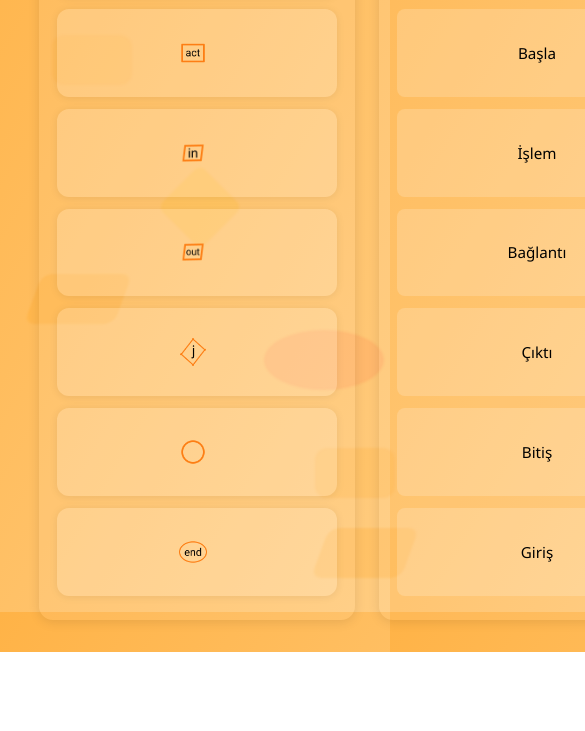
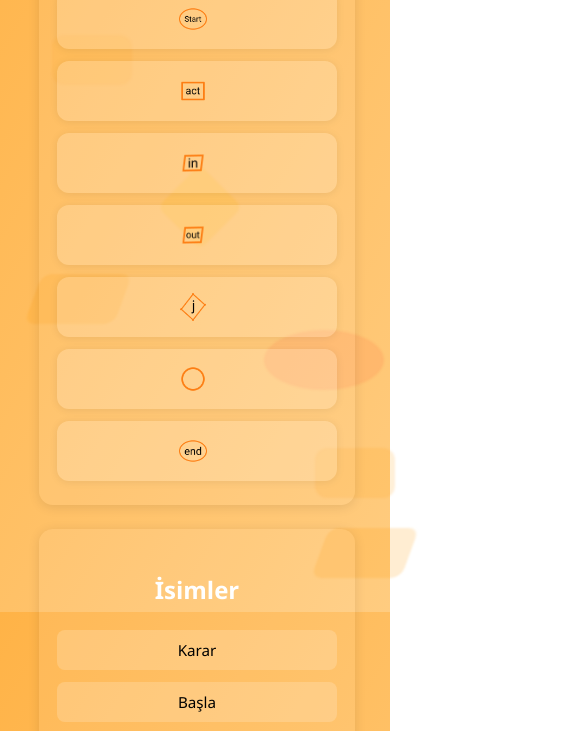
Before and after one commit to oguuzw/YgtMiniOyunlar, a plain HTML site: page docs/flowchart.html in a window 390 px wide. Shown: the part 232-963 px from the top of the page, 585 px wide, since content can reach past the window. Before the commit the page ends 884 px from the top, so only its background shows below. Drawn offline with Linux system fonts and the light colour scheme.

Commit message:
telefon 5

```diff
--- a/docs/styles/flowchart.css
+++ b/docs/styles/flowchart.css
@@ -4,6 +4,9 @@ body {
     margin: 0;
     padding: 0;
     overflow: hidden;
+    display: flex;
+    flex-direction: column;
+    min-height: 100vh;
 }
 
 html, body {
@@ -11,6 +14,36 @@ html, body {
     min-height: 100vh;
     margin: 0;
     padding: 0;
+}
+
+.flowchart-bg-shapes {
+    position: fixed;
+    width: 100vw;
+    height: 100vh;
+    top: 0; left: 0;
+    z-index: -1;
+}
+
+.flowchart-container {
+    flex: 1;
+    display: flex;
+    justify-content: center;
+    align-items: center;
+    min-height: 0;
+    padding-top: 32px;
+    padding-bottom: 32px;
+    box-sizing: border-box;
+}
+
+@media (max-width: 600px) {
+    .flowchart-container {
+        flex-direction: column;
+        justify-content: flex-start;
+        align-items: stretch;
+        min-height: 100vh;
+        padding-top: 80px;
+        padding-bottom: 32px;
+    }
 }
 
 .flowchart-bg-shapes,
@@ -24,14 +57,6 @@ html, body {
         min-height: 100vh;
         padding-bottom: 32px;
     }
-}
-
-.flowchart-bg-shapes {
-    position: fixed;
-    top: 0; left: 0;
-    width: 100vw; height: 100vh;
-    z-index: -1;
-    pointer-events: none;
 }
 
 .bg-shape {
```
